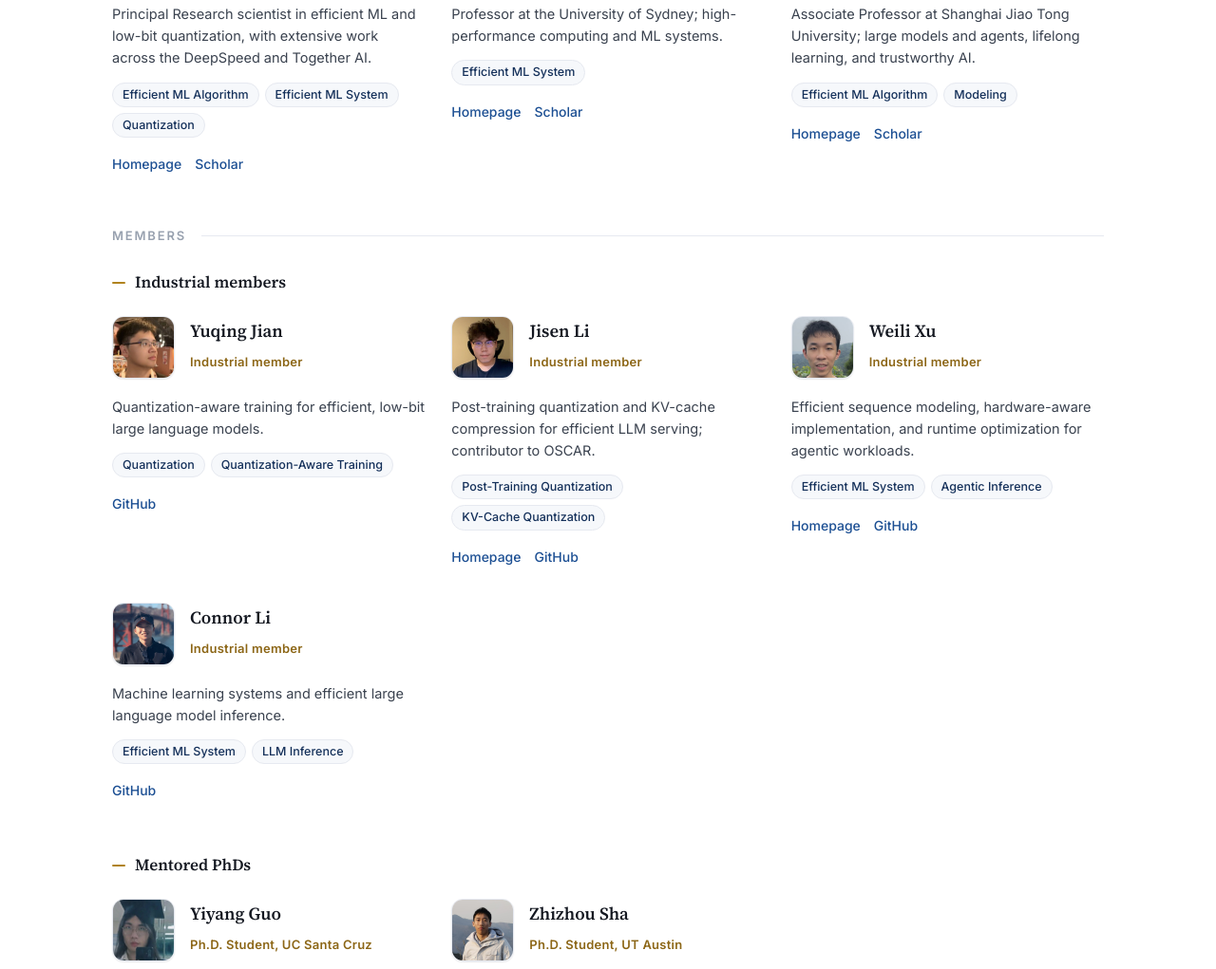
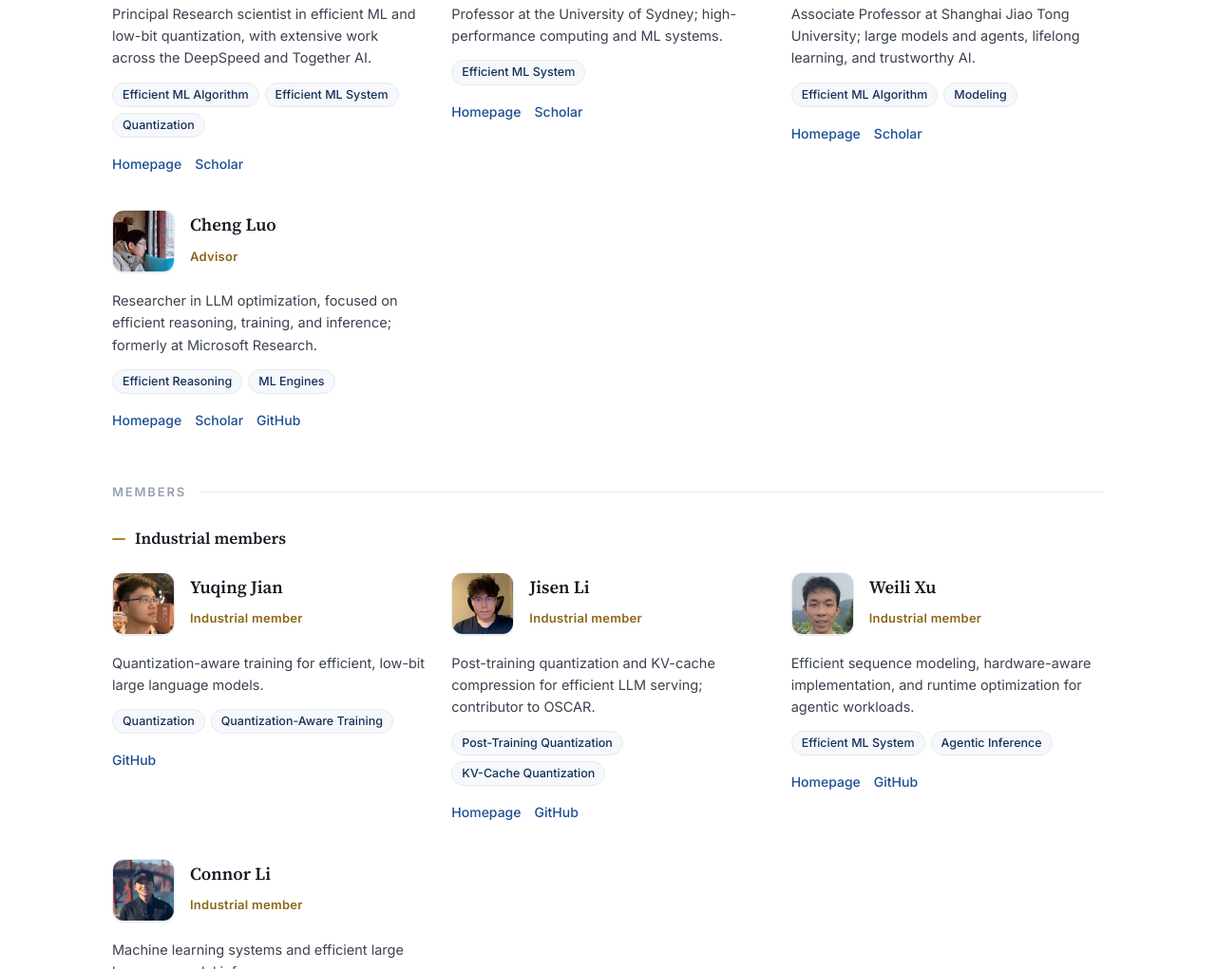
Before and after one commit to FutureMLS-Lab/FutureMLS-Lab.github.io, a plain HTML site: page index.html in a window 1280 px wide. Shown: the part 4304-5325 px from the top of the page at 95% size. Drawn offline with Linux system fonts and the light colour scheme.

Commit message:
Add Cheng Luo as FutureMLS advisor

```diff
--- a/index.html
+++ b/index.html
@@ -407,6 +407,26 @@
             </div>
           </div>
         </article>
+
+        <article class="person reveal">
+          <img class="person__photo" src="assets/img/people/cheng-luo.jpg" alt="Cheng Luo" />
+          <div class="person__info">
+            <h4 class="person__name">Cheng Luo</h4>
+            <p class="person__role" data-i18n="en">Advisor</p>
+            <p class="person__role" data-i18n="zh">顾问</p>
+            <p class="person__bio" data-i18n="en">Researcher in LLM optimization, focused on efficient reasoning, training, and inference; formerly at Microsoft Research.</p>
+            <p class="person__bio" data-i18n="zh">大模型优化研究者，聚焦高效推理、训练与推断；曾任职于微软研究院。</p>
+            <ul class="person__tags">
+              <li>Efficient Reasoning</li>
+              <li>ML Engines</li>
+            </ul>
+            <div class="person__links">
+              <a href="https://wdlctc.github.io/" target="_blank" rel="noopener"><span data-i18n="en">Homepage</span><span data-i18n="zh">主页</span></a>
+              <a href="https://scholar.google.com/citations?user=jmCDQGoAAAAJ" target="_blank" rel="noopener">Scholar</a>
+              <a href="https://github.com/wdlctc" target="_blank" rel="noopener">GitHub</a>
+            </div>
+          </div>
+        </article>
       </div>
 
       <h3 class="team__group" data-i18n="en">Members</h3>
```
Also changed, not shown: assets/img/people/cheng-luo.jpg (added).
